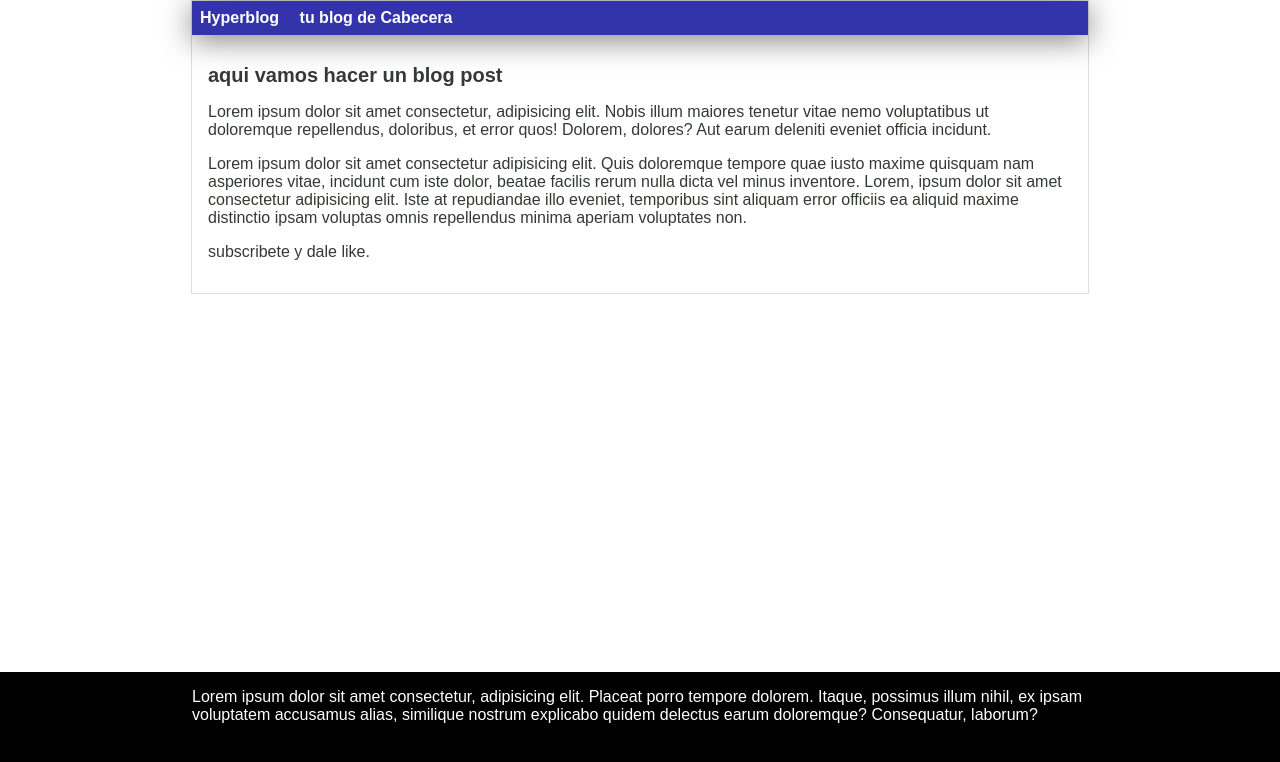
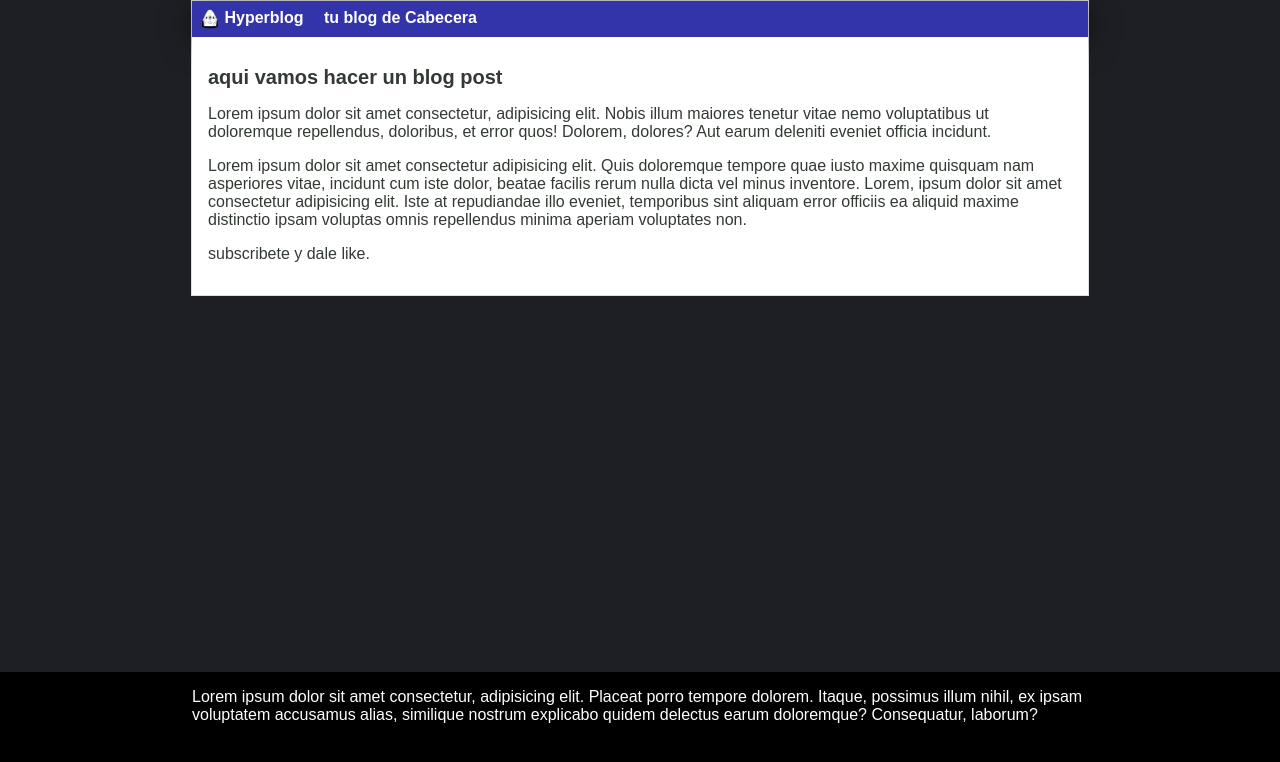
Before and after one commit to williamjparra/hyperblog, a plain HTML site: page index.html in a window 1280 px wide. Drawn offline with Linux system fonts and the light colour scheme.

Commit message:
color de fondo, con logo nuevo y un mejor color del header

```diff
--- a/css/estilos.css
+++ b/css/estilos.css
@@ -1,4 +1,5 @@
 body{
+    background: #1e1f24;
     color: #333a33;
     text-align: center;
     font-family: Arial;
@@ -15,6 +16,11 @@ body{
     padding: 0.5em;
     font-weight: bold;
 
+}
+
+#cabecera #logo {
+    width: 20px;
+    vertical-align: middle;
 }
 
 #cabecera #tagline {
@@ -37,6 +43,11 @@ body{
     padding: 1em;
 }
 
+#post {
+    background: white;
+    padding: 1em;
+}
+
 footer {
     background: black;
     margin: 0;
--- a/index.html
+++ b/index.html
@@ -10,6 +10,7 @@
 <body>
     <div class="container">
         <div id="cabecera">
+            <img src="imagenes/dragon.png" alt="dragon space-x" id="logo">
             Hyperblog <span id="tagline">tu blog de Cabecera</span>
         </div>
         <div id="post">
```
